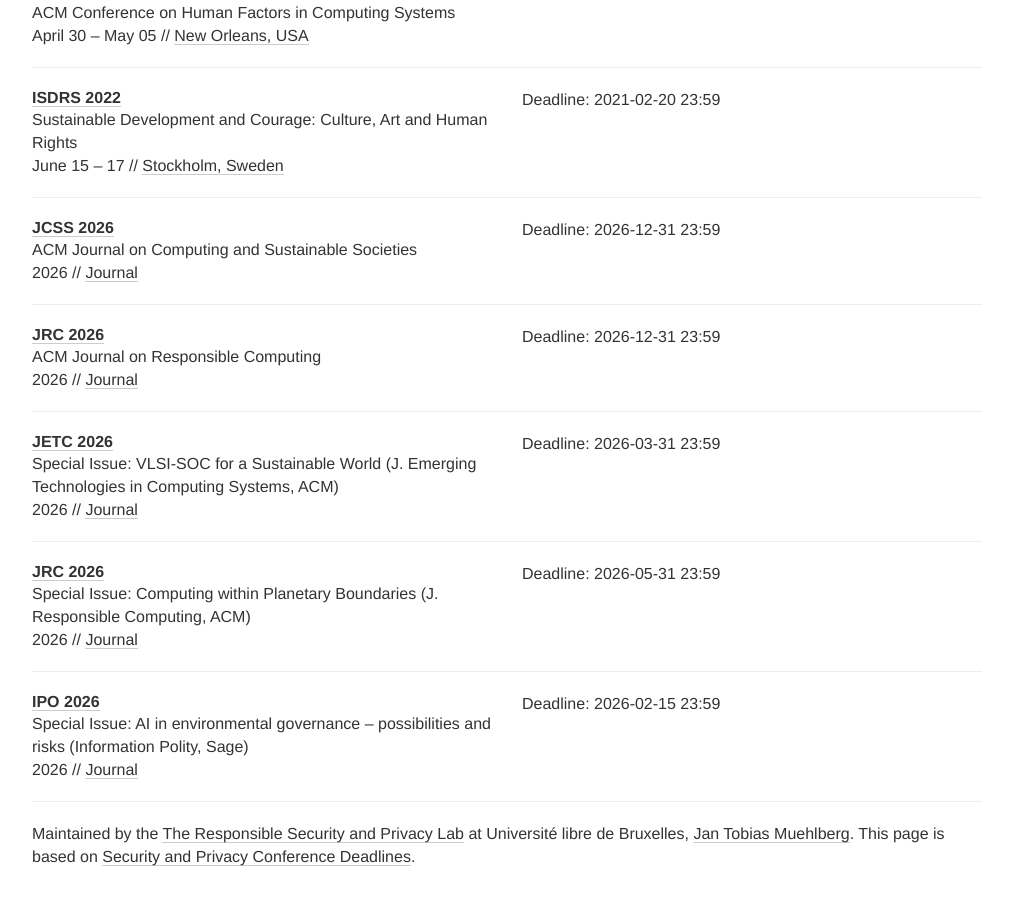
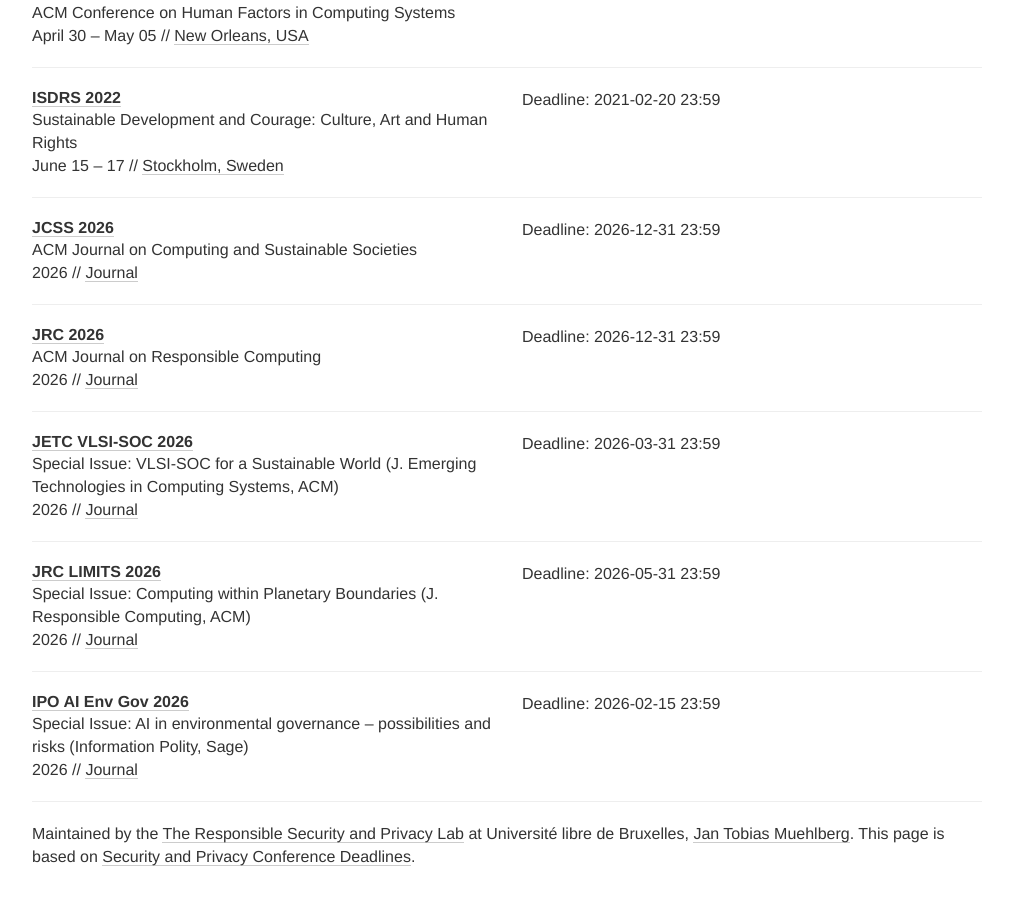
Before and after one commit to responsible-computing/responsible-computing.github.io, a Jekyll site: the page built from index.html, in a window 1280 px wide and 900 px high, scrolled down 7067 px. Shown: the whole window, without its empty margins (133-1146 px from the left). Built offline with Jekyll 4.4.1, drawn with Linux system fonts in a browser that asks for light colours; nearby versions of some CDN libraries.

Commit message:
fixing labels

```diff
--- a/_data/conferences.yml
+++ b/_data/conferences.yml
@@ -643,7 +643,7 @@
 
 ## 2026
 
-- name: JETC
+- name: JETC VLSI-SOC
   year: 2026
   date: 2026
   description: "Special Issue: VLSI-SOC for a Sustainable World (J. Emerging Technologies in Computing Systems, ACM)"
@@ -653,7 +653,7 @@
   place: Journal
   tags: [HARD, JOUR]
 
-- name: JRC
+- name: JRC LIMITS
   year: 2026
   date: 2026
   description: "Special Issue: Computing within Planetary Boundaries (J. Responsible Computing, ACM)"
@@ -663,7 +663,7 @@
   place: Journal
   tags: [HARD, SOFT, HUCO, ETPO, JOUR]
 
-- name: IPO
+- name: IPO AI Env Gov
   year: 2026
   date: 2026
   description: "Special Issue: AI in environmental governance – possibilities and risks (Information Polity, Sage)"
```
